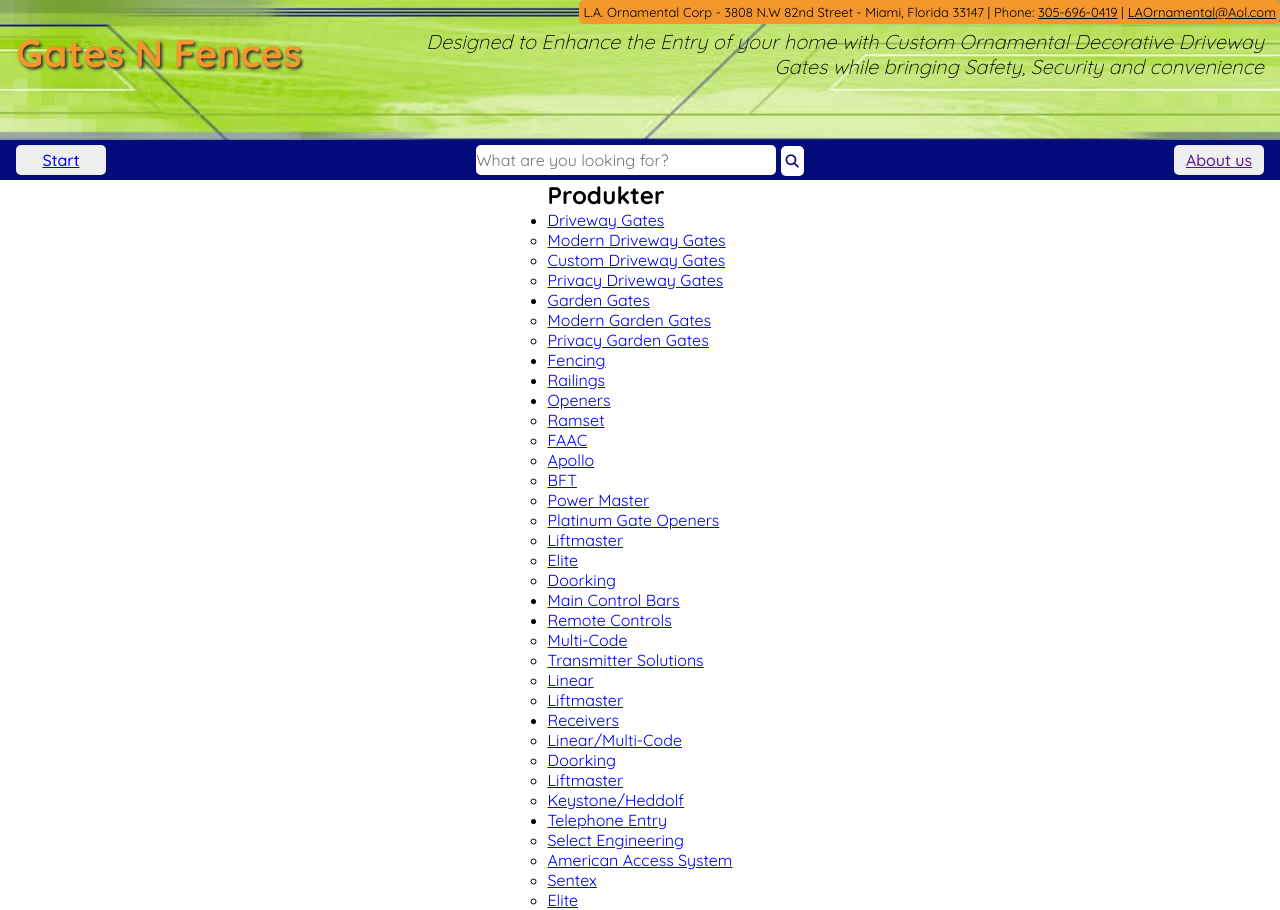
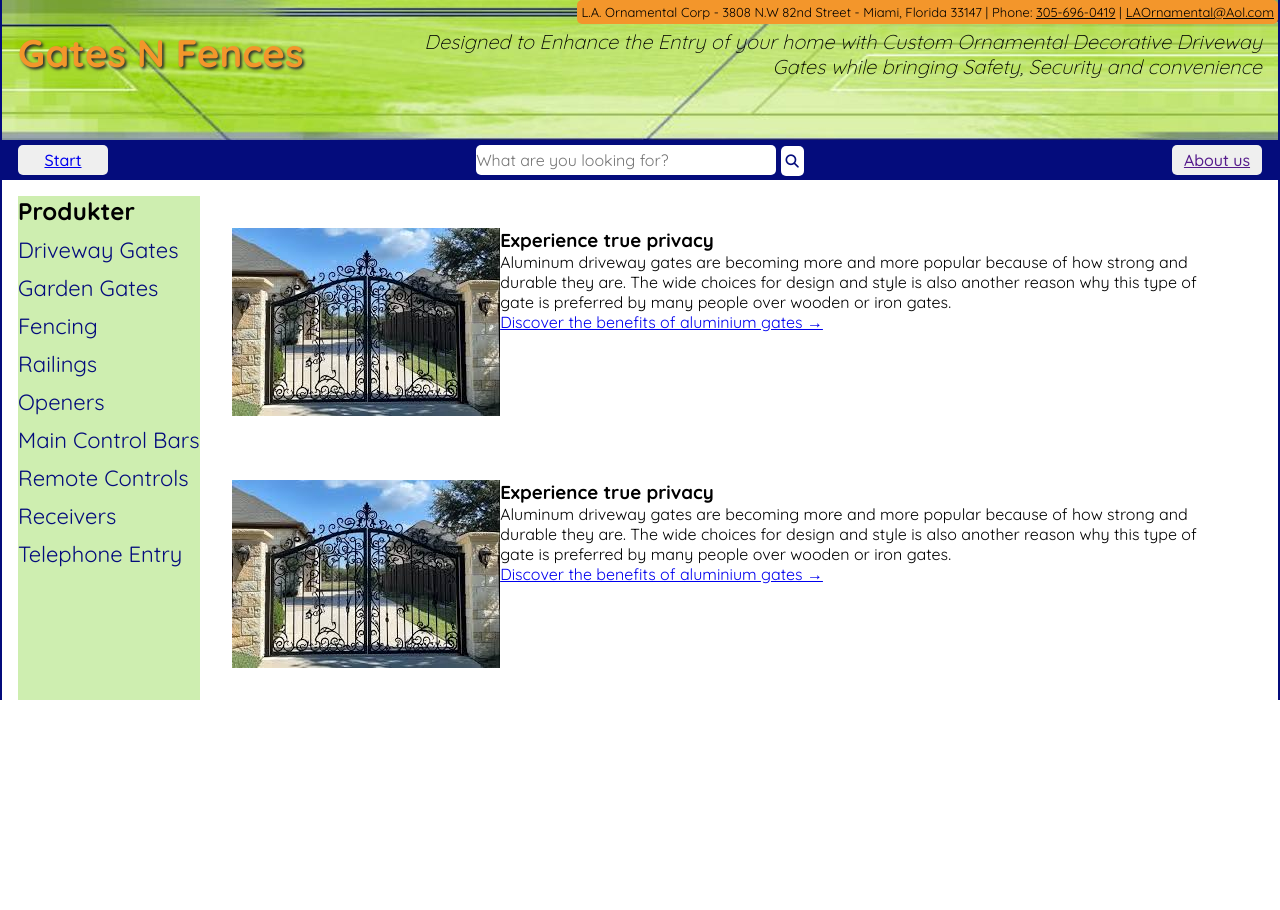
Before and after one commit to hannakinnander/gor-om-mig, a website: page index.html in a window 1280 px wide. After the commit the page ends 800 px from the top, so only its background shows below. Drawn offline with Linux system fonts and the light colour scheme.

Commit message:
added content to main-content, some layout styling and styling for a-tags

```diff
--- a/index.html
+++ b/index.html
@@ -35,7 +35,7 @@
         </nav>
     </header>
     <div class="main-content">
-         <nav class="product-menu">
+        <nav class="product-menu">
             <h2>Produkter</h2>
             <ul class="all-products">
                 <li class="dropdown">
@@ -47,7 +47,7 @@
                     </ul>
                 </li>
                 <li class="dropdown">
-                    <a href="./pages/garden-gates.html"class="category-name">Garden Gates</a>
+                    <a href="./pages/garden-gates.html" class="category-name">Garden Gates</a>
                     <ul class="dropdown-content">
                         <li><a href="#">Modern Garden Gates</a></li>
                         <li><a href="#">Privacy Garden Gates</a></li>
@@ -59,8 +59,8 @@
                 <li>
                     <a href="#" class="category-name">Railings</a>
                 </li>
-                <li class="dropdown">
-                    <a href="./pages/garden-gates.html" class="category-name">Openers</a>
+                <li class ="dropdown">
+                    <a href="#" class="category-name">Openers</a>
                     <ul class="dropdown-content">
                         <li><a href="#">Ramset</a></li>
                         <li><a href="#">FAAC</a></li>
@@ -76,24 +76,24 @@
                 <li>
                     <a href="#" class="category-name">Main Control Bars</a>
                 </li>
-                <li class="dropdown">
-                    <a href="./pages/garden-gates.html">Remote Controls</a>
+                <li class ="dropdown">
+                    <a href="#" class="category-name">Remote Controls</a>
                     <ul class="dropdown-content">
                         <li><a href="#">Multi-Code</a></li>
                         <li><a href="#">Transmitter Solutions</a></li>
                         <li><a href="#">Linear</a></li>
                         <li><a href="#">Liftmaster</a></li>
                     </ul>
-                <li class="dropdown">
-                    <a href="./pages/garden-gates.html">Receivers</a>
+                <li class ="dropdown">
+                    <a href="#" class="category-name">Receivers</a>
                     <ul class="dropdown-content">
                         <li><a href="#">Linear/Multi-Code</a></li>
                         <li><a href="#">Doorking</a></li>
                         <li><a href="#">Liftmaster</a></li>
                         <li><a href="#">Keystone/Heddolf</a></li>
                     </ul>
-                <li class="dropdown">
-                    <a href="./pages/garden-gates.html">Telephone Entry</a>
+                <li class ="dropdown">
+                    <a href="#" class="category-name">Telephone Entry</a>
                     <ul class="dropdown-content">
                         <li><a href="#">Select Engineering</a></li>
                         <li><a href="#">American Access System</a></li>
@@ -104,7 +104,24 @@
             </ul>
         </nav>
         <main>
-
+            <article>
+                <img src="./img/gate1.jpg" alt="fancy fence">
+                <div>
+                    <h3>Experience true privacy</h3>
+                    <p>Aluminum driveway gates are becoming more and more popular because of how strong and durable they are. The wide choices for design and style is also
+                        another reason why this type of gate is preferred by many people over wooden or iron gates.</p>
+                    <a href="#">Discover the benefits of aluminium gates →</a>
+                </div>
+            </article>
+            <article>
+                <img src="./img/gate1.jpg" alt="fancy fence">
+                <div>
+                    <h3>Experience true privacy</h3>
+                    <p>Aluminum driveway gates are becoming more and more popular because of how strong and durable they are. The wide choices for design and style is also
+                        another reason why this type of gate is preferred by many people over wooden or iron gates.</p>
+                    <a href="#">Discover the benefits of aluminium gates →</a>
+                </div>
+            </article>
 
         </main>
     </div>
--- a/src/_general-mixins.scss
+++ b/src/_general-mixins.scss
@@ -1,8 +1,15 @@
+@use "./variables.scss" as *;
+
 * {
     margin: 0;
     padding: 0;
     box-sizing: border-box;
     font-family: "Quicksand", sans-serif;
+}
+
+@mixin sideborder {
+    border-left: 2px solid $blue-color;
+    border-right: 2px solid $blue-color;
 }
 
 @mixin make-flex {
--- a/src/_variables.scss
+++ b/src/_variables.scss
@@ -1,2 +1,3 @@
 $orange-color: #f3962b;
 $blue-color: rgb(4, 12, 124);
+$green-color: rgb(206, 238, 176);
--- a/src/components/_header.scss
+++ b/src/components/_header.scss
@@ -3,7 +3,6 @@
 
 body {
     @include make-flex-column;
-    max-width: 100dvw;
     align-items: center;
 }
 
@@ -13,7 +12,7 @@
     height: 180px;
     @include make-flex-column;
     justify-content: space-between;
-
+    @include sideborder;
 }
 
 .contact-information {
--- /dev/null
+++ b/src/components/_main-content.scss
@@ -0,0 +1,53 @@
+@use "../general-mixins.scss" as *;
+@use "../variables" as *;
+
+.main-content {
+    @include make-flex;
+    @include sideborder;
+    max-width: 1300px;
+    padding-top: 1rem;
+}
+
+.product-menu {
+    background-color: $green-color;
+    width: 30%;
+    li {
+        list-style: none;
+        margin-top: 10px;
+    }
+    li:hover {
+        transform: translateY(-2px);
+    }
+    a {
+        text-decoration: none;
+        color: $blue-color;
+    }
+    a:hover {
+        background-color: $orange-color;
+        padding: 3px;
+        @include border;
+    }
+    .category-name {
+        font-size: 22px;
+    }
+
+    .dropdown-content {
+        font-size: 1rem;
+        list-style: none;
+        display: none;
+        li {
+        margin-top: 5px;
+    }
+    }
+
+    }
+    .dropdown:hover {
+        .dropdown-content{
+            display: block;
+        }
+    }
+
+article {
+    @include make-flex;
+    padding: 2rem;
+}
--- a/src/styles.scss
+++ b/src/styles.scss
@@ -1,3 +1,4 @@
 @use "./components/header.scss";
 @use "./general-mixins.scss";
 @use "./components/upper-menu";
+@use "./components/main-content";
```
Also changed, not shown: dist/styles.css, img/fence.jpg (added), img/fence2.jpg (added), img/gate1.jpg (added), img/gate2.jpg (added), img/gate3.jpg (added), 1 other file.
